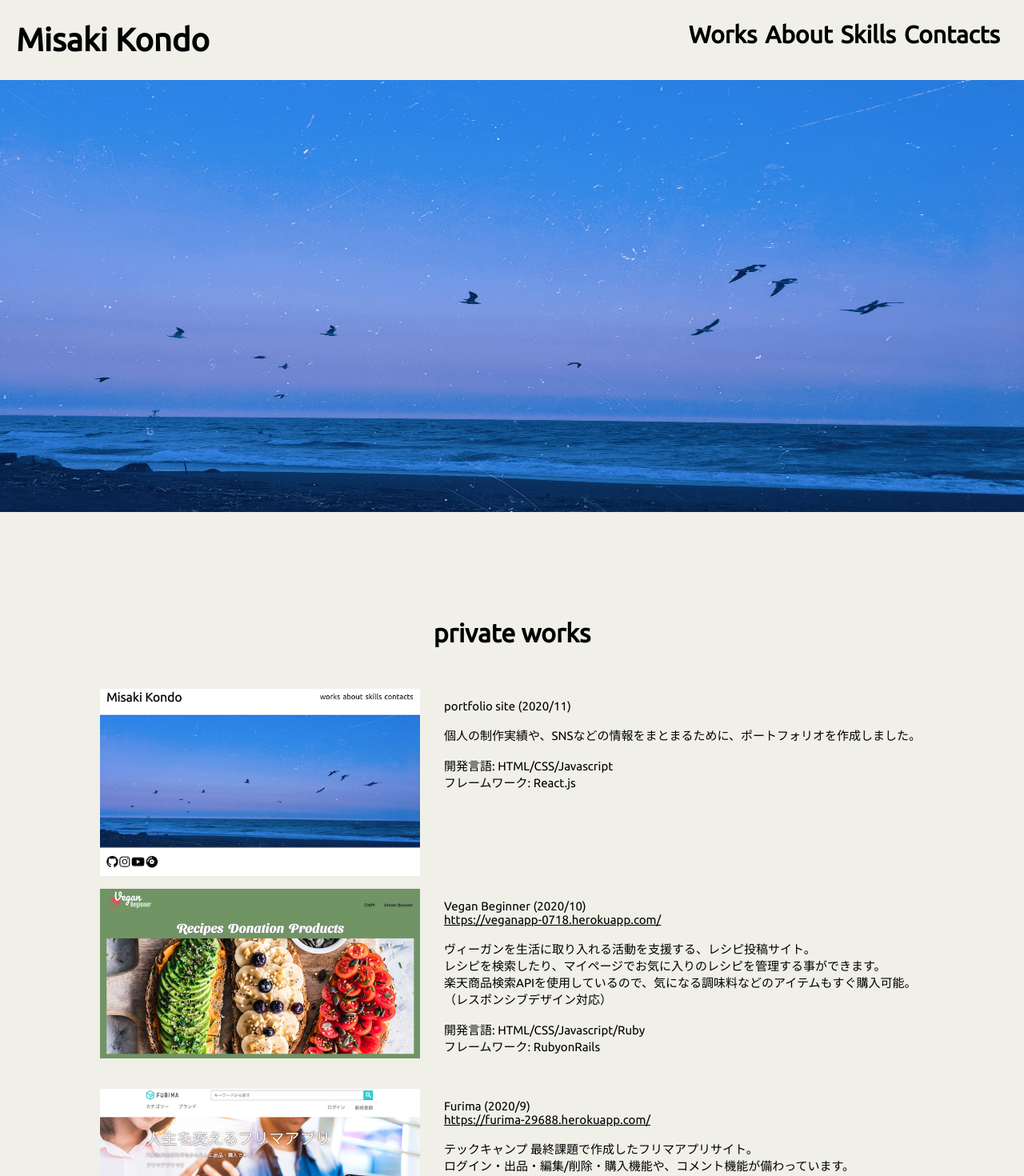
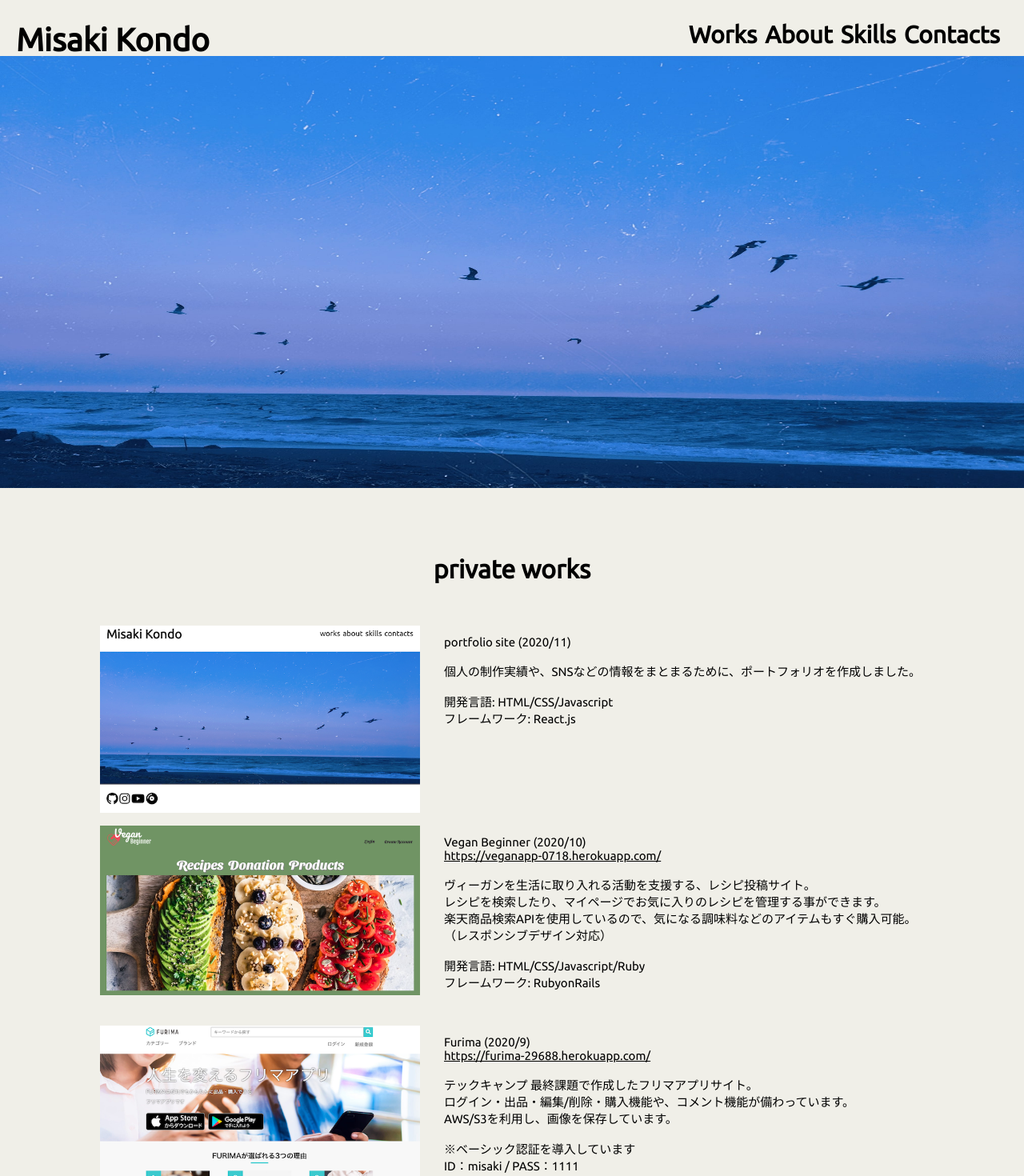
Before and after one commit to misakikondo/misakikondo-pf-react, a React (Create React App) app: page / in a window 1280 px wide. Shown: the top 1470 px of the page at 80% size. Built offline with nearby package versions, Linux system fonts and the light colour scheme; a web font is replaced by a local one.

Commit message:
updated app.css

```diff
--- a/src/App.css
+++ b/src/App.css
@@ -23,6 +23,7 @@ a {
   top: 0;
   z-index: 9999;
   width: 100%;
+  height: 70px;
   background-color:  #F0EFE8;
 }
 
@@ -36,7 +37,8 @@ a {
 .common-container{
   width: 100vw;
   height: 100%;
-  padding-top: 80px;
+  padding-top: 30px;
+  padding-bottom: 100px;
   text-align: center;
   font-family: 'Ubuntu', sans-serif;
   font-weight: 300;
```
